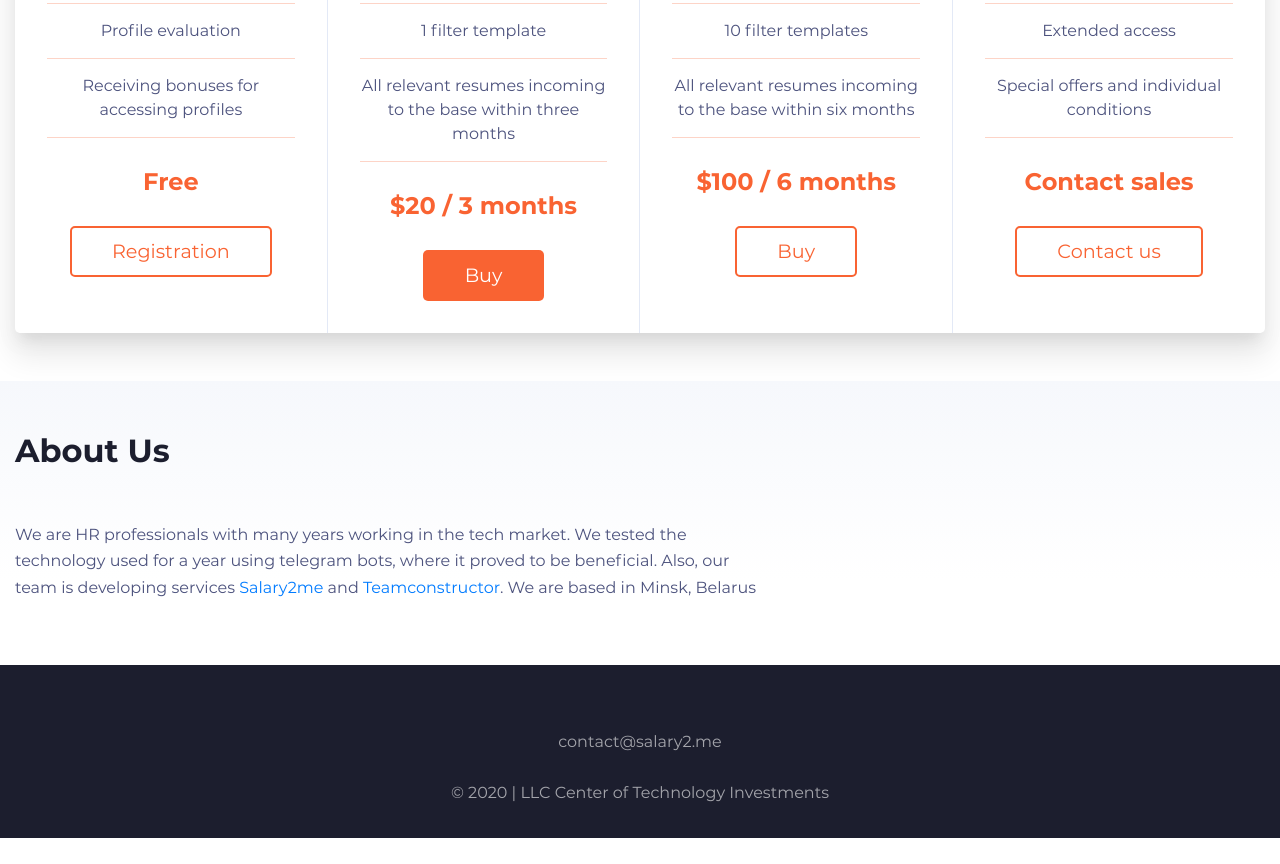
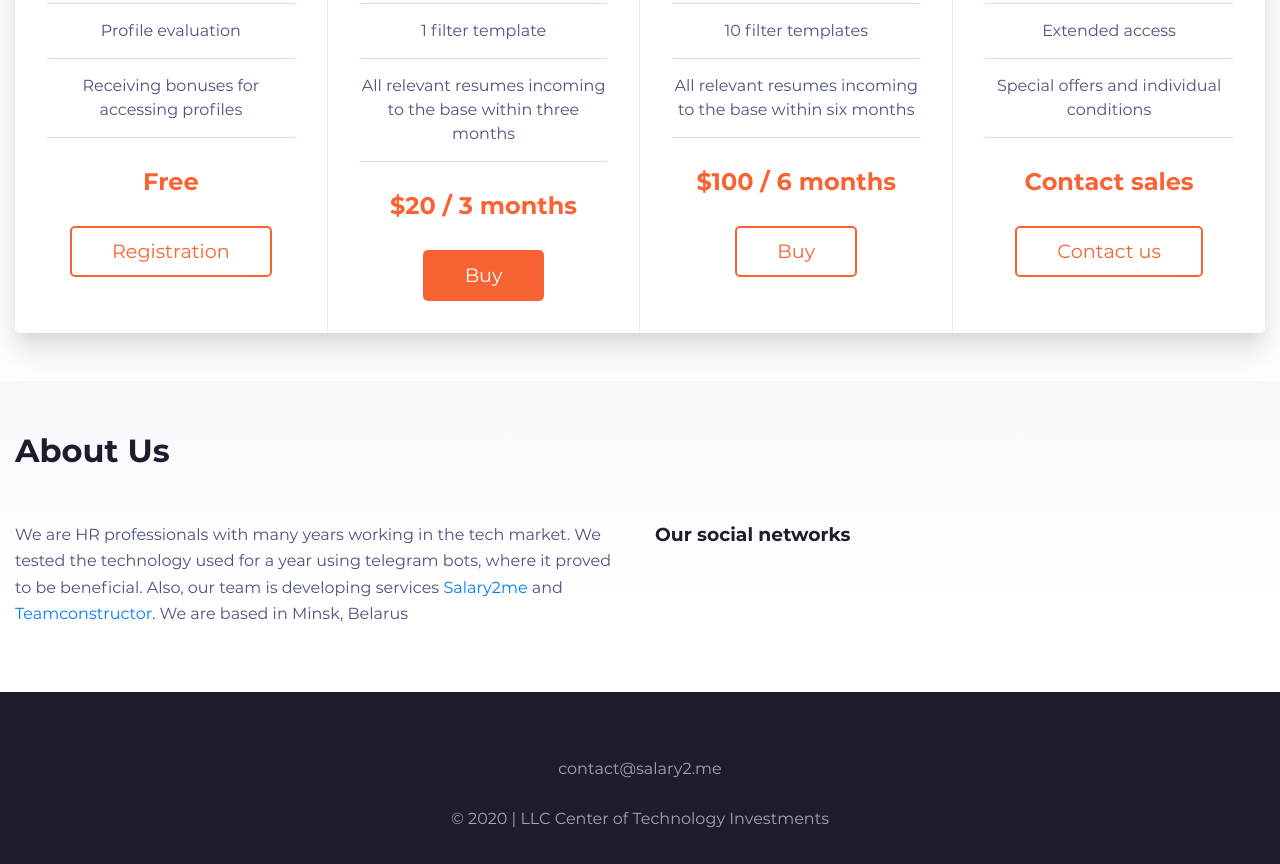
Before and after one commit to andrey-maslov/thegreatbase-landing, a website: page app/index.html in a window 1280 px wide. Shown: the part 3619-4483 px from the top of the page. Before the commit the page ends 4457 px from the top, so only its background shows below. Drawn offline with Linux system fonts and the light colour scheme.

Commit message:
readme fixed

```diff
--- a/app/index.html
+++ b/app/index.html
@@ -289,15 +289,19 @@
 
 <section id="about" class="about-section section theme-bg-light-gradient">
     <div class="container">
-        <div class="single-col-max">
         <h2 class="section-heading">About Us</h2>
+        <div class="row">
+            <div class="col-lg-6">
                 <p>We are HR professionals with many years working in the tech market. We tested the technology used for a
                    year using telegram bots, where it proved to be beneficial. Also, our team is developing services <a
                             href="https://salary2.me" target="_blank" rel="noopener noreferref">Salary2me</a>
                    and <a href="https://teamconstructor.com" target="_blank" rel="noopener noreferref">Teamconstructor</a>.
                    We are based in Minsk, Belarus</p>
             </div>
-
+            <div class="col-lg-6">
+                <h3>Our social networks</h3>
+            </div>
+        </div>
     </div>
 </section>
 
```
Also changed, not shown: readme.md. Lines whose indentation alone changed are shown as unchanged.
